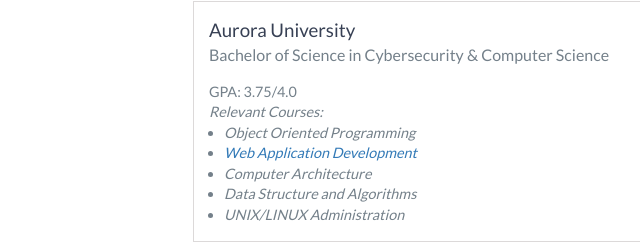
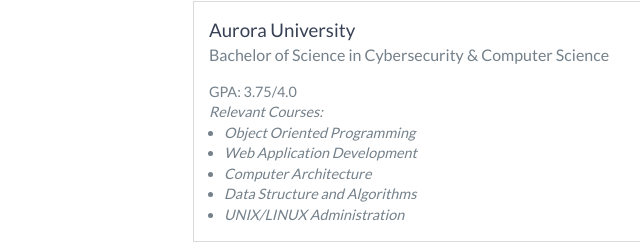
Before and after one commit to Drewl919/Drewl919.github.io, a website: page index.html in a window 1280 px wide. Shown: the part 2572-2815 px from the top of the page, 97-737 px from the left. Drawn offline with nearby package versions, Linux system fonts and the light colour scheme.

Commit message:
Removed webDev connection

```diff
--- a/index.html
+++ b/index.html
@@ -154,7 +154,8 @@
                 Relevant Courses:
                 <ul style="font-style: italic">
                     <li>Object Oriented Programming</li>
-                    <li><a href="/CSC2200">Web Application Development</a></li>
+<!--                    <li><a href="/CSC2200">Web Application Development</a></li>-->
+                    <li>Web Application Development</li>
                     <li>Computer Architecture</li>
                     <li>Data Structure and Algorithms</li>
                     <li>UNIX/LINUX Administration</li>
```
